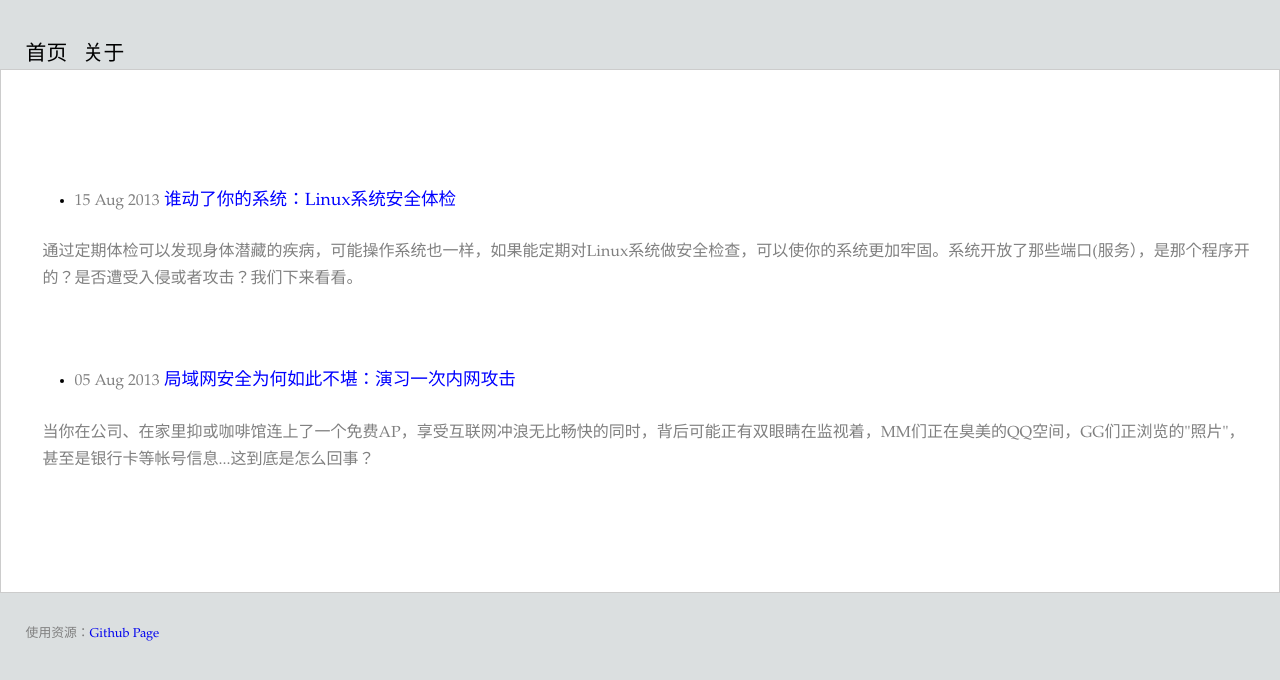
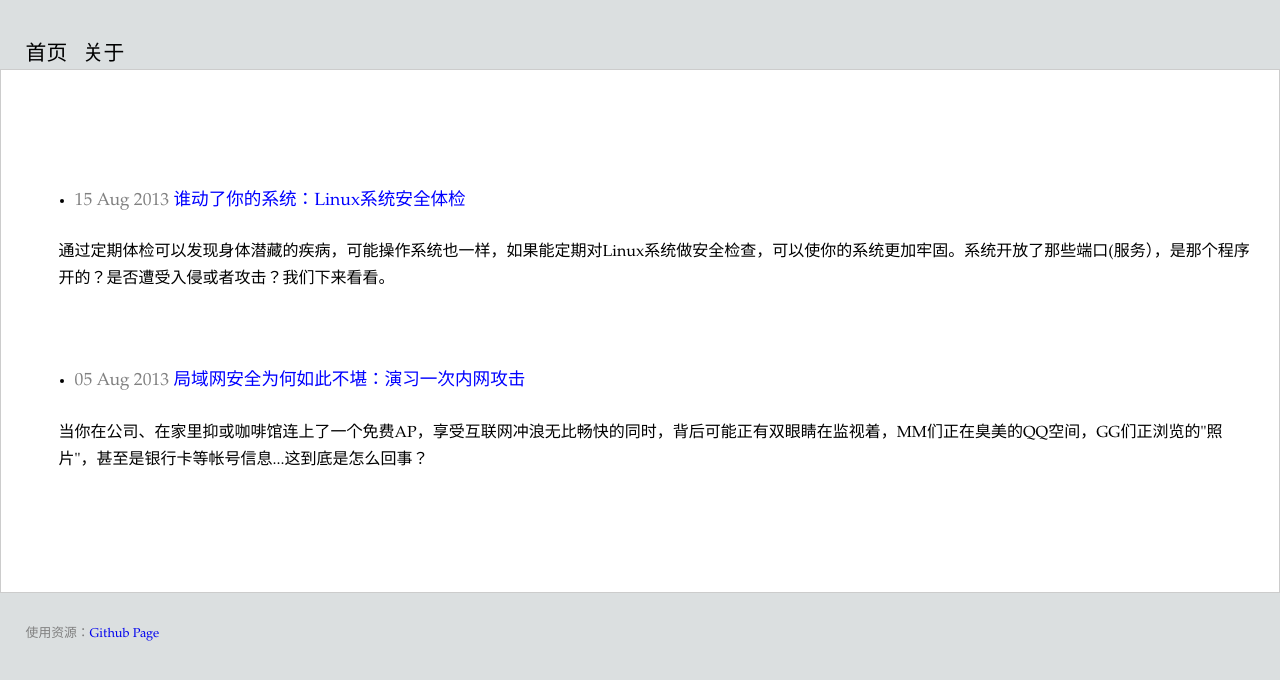
Before and after one commit to jsjwolf/pages, a Jekyll site: the page built from index.html, in a window 1280 px wide. Shown: the top 680 px of the page. Built offline with Jekyll 4.4.1, drawn with Linux system fonts in a browser that asks for light colours; Markdown is read by kramdown in place of the engine named in the settings; comment, search, counter and statistics services are not loaded.

Commit message:
refine and clear style.css style

```diff
--- a/style/style.css
+++ b/style/style.css
@@ -42,22 +42,13 @@
 }
 
 /*全局配置*/
-* {
-	padding: 0;
-	margin: 0;
-}
+* {padding: 0;margin: 0;}
 a:hover { text-decoration:underline;}
 a:active {text-decoration:underline;}
 a {text-decoration:none;}
 
-h1, h2, h3, h4, h5, h6 {
-	font-weight:normal;
-	padding-top:1em;
-	padding-bottom:0;
-}
-h2{
-	font-weight:bolder;
-}
+h1, h2, h3, h4, h5, h6 {font-weight:normal;padding-top:1em;padding-bottom:0;}
+h2{font-weight:bolder;}
 h1 {font-size:1.4em;margin-top:1em;margin-bottom:1.2em;}
 h2 {font-size:1.4em;margin-top:2em;margin-bottom:1.1em;border-bottom: 2px solid rgb(219, 223, 224);}
 h3 {font-size:1.2em;margin-top:1.0em;margin-bottom:1.0em;}
@@ -76,7 +67,6 @@
 	margin-top: 2em;
 	font-size:1.3em;
 }
-
 #header a:hover {
         text-decoration:none;
 	color: white;
@@ -109,7 +99,6 @@
 	list-style: disc;
 	line-height: 170%;
 }
-
 #main ul{
 	margin-top: 1em;
 	margin-bottom: 1em;
@@ -120,25 +109,18 @@
 	font-size: 80%;
 }
 /* 其他配置 */
-#comment {
-	margin-top: 6em;
-}
-
 /* 首页博文日期和描述段格式*/
 .blog_title_date {
-	font-size: 90%;
+	font-size: 1em;
 	color: gray;
 }
 .bolg_desc {
-	padding-left: 1em;
-	color: gray;
+	padding-left: 2em;
 }
 .bolg_desc_in {
 	background-color: rgb(228, 228, 149);
 	margin-bottom: 3em;
 	padding: 1em;
-	padding-left: 2em;
-	padding-right: 2em;
 }
 
 pre {
@@ -146,7 +128,7 @@
 	border: 1px solid #CCCCCC;
 	line-height: 140%;
 	background-color: rgb(247, 247, 178);
-	margin: 1.25em auto 1.5em 0;
+	margin: 1.25em auto 1.5em auto;
 }
 /*
 code {
@@ -154,8 +136,6 @@
 	background-color: rgb(247, 247, 178);
 }
 */
-
-
 
 /*首行首字大写 */
 .bolg_desc_in + p:first-letter {
@@ -171,14 +151,10 @@
 	width: 30%;
 }
 
-em {
+em,b {
 	font-weight:bolder;
-}
-
-b,em{
 	font-style: normal;
 }
-
 p {
 	margin-top:1.5em;
 	margin-bottom:1.0em;
@@ -191,8 +167,6 @@
 #melogo img {
 	border: 1px solid #CCCCCC;
 }
-
-
 #meinfo{
 	margin-top: 2em;
 	margin-bottom: 3em;
```
